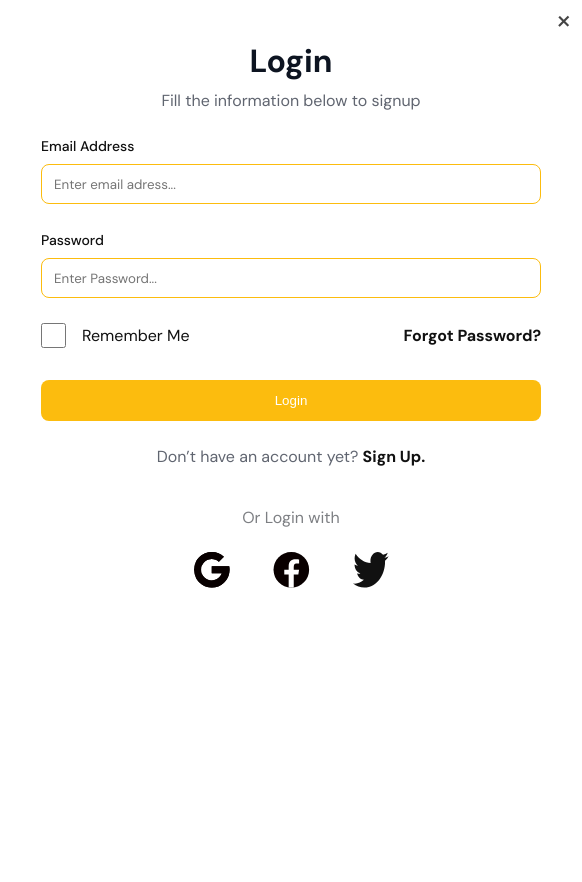
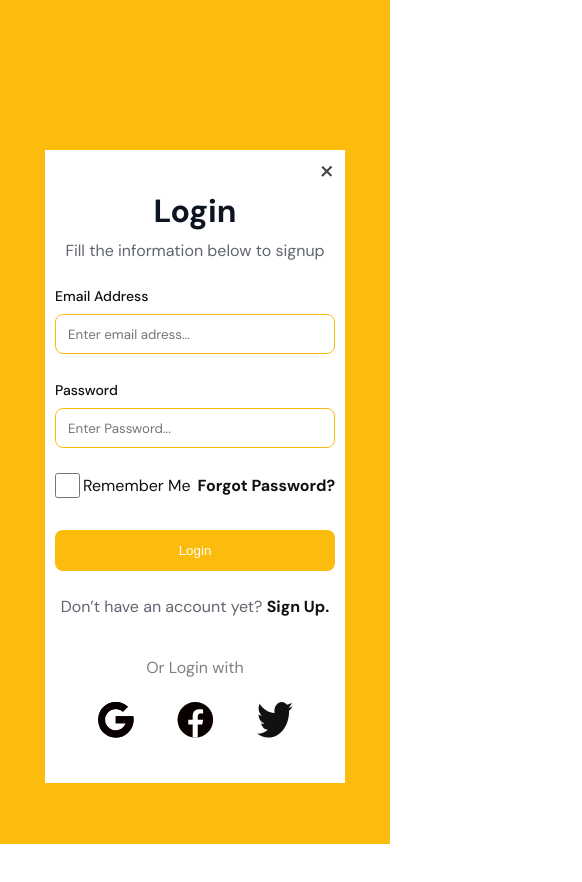
Before and after one commit to smartprincipal/EasyRentt, a React (Create React App) app: page / in a window 390 px wide. Shown: the top 882 px of the page, 582 px wide, since content can reach past the window. Before the commit the page ends 844 px from the top, so only its background shows below. Built offline with nearby package versions, Linux system fonts and the light colour scheme.

Commit message:
Login feature designed and validation effected

```diff
--- a/package.json
+++ b/package.json
@@ -6,11 +6,13 @@
     "@testing-library/jest-dom": "^5.16.5",
     "@testing-library/react": "^13.4.0",
     "@testing-library/user-event": "^13.5.0",
+    "formik": "^2.2.9",
     "react": "^18.2.0",
     "react-dom": "^18.2.0",
     "react-router-dom": "^6.4.3",
     "react-scripts": "5.0.1",
-    "web-vitals": "^2.1.4"
+    "web-vitals": "^2.1.4",
+    "yup": "^0.32.11"
   },
   "scripts": {
     "start": "react-scripts start",
--- a/src/App.js
+++ b/src/App.js
@@ -1,5 +1,6 @@
 // import NavBar from './Components/NavBar/navBar';
 import './App.css';
+import Overlay from './Components/Overlay/Overlay';
 import Login from './Pages/Login/Login';
 
 function App() {
@@ -7,6 +8,7 @@ function App() {
     <div className="App">
 
       {/* <NavBar/> */}
+      <Overlay />
       <Login />
 
     </div>
--- a/src/Components/Button/Button.jsx
+++ b/src/Components/Button/Button.jsx
@@ -2,7 +2,7 @@ import './Button.css'
 const Button = ({style, text, btnClick}) => {
   return (
     <div>
-        <button style={style} onClick='btnClick'>
+        <button type='submit'style={style} >
             {text}
         </button>
     </div>
--- a/src/Components/Overlay/Overlay.css
+++ b/src/Components/Overlay/Overlay.css
@@ -0,0 +1,9 @@
+.overlay-main-container{
+    width: 100%;
+    height: 100%;
+    z-index: 10;
+    position: fixed;
+    top: 0px;
+    left: 0px;
+    background-color: #FCBC0E;
+}
--- a/src/Components/Overlay/Overlay.jsx
+++ b/src/Components/Overlay/Overlay.jsx
@@ -0,0 +1,11 @@
+import './Overlay.css'
+
+const Overlay = () => {
+  return (
+    <div className='overlay-main-container'>
+
+    </div>
+  )
+}
+
+export default Overlay
--- a/src/Pages/Login/Login.css
+++ b/src/Pages/Login/Login.css
@@ -11,7 +11,7 @@
     font-style: normal;
     position: relative;
     padding: 40px 41px;
-    margin: 0 auto;
+    margin: 150px auto;
     background-color: #FFFFFF;
     z-index: 500;
 }
@@ -35,6 +35,14 @@ text-align: center;
 font-size: 14px;
 line-height: 18px;
 color: #111111;
+display: inline-block;
+margin-bottom: 9px;
+}
+.login-email-error, .login-password-error{
+    font-weight: 500;
+font-size: 14px;
+line-height: 18px;
+color: red;
 display: inline-block;
 margin-bottom: 9px;
 }
@@ -110,3 +118,24 @@ text-align: center;
     top: 0px;
     right: 10px;
 }
+
+@media screen and (max-width: 768px) {
+    .login-container{
+        width: 500px
+    }
+}
+@media screen and (max-width: 600px) {
+    .login-container{
+        width: 400px;
+        padding: 40px 20px;
+    }
+}
+@media screen and (max-width: 450px) {
+    .login-container{
+        width: 300px;
+        padding: 40px 10px;
+    }
+    .checkbox-label-container{
+        gap: 3px;
+    }
+}
--- a/src/Pages/Login/Login.jsx
+++ b/src/Pages/Login/Login.jsx
@@ -1,41 +1,128 @@
-import Button from '../../Components/Button/Button'
-import './Login.css'
-import google from '../../Assets/google.svg'
-import facebook from '../../Assets/facebook.svg'
-import twitter from '../../Assets/twitter.svg'
+import Button from "../../Components/Button/Button";
+import "./Login.css";
+import google from "../../Assets/google.svg";
+import facebook from "../../Assets/facebook.svg";
+import twitter from "../../Assets/twitter.svg";
+import { useFormik } from "formik";
+import * as Yup from "yup";
 
-const loginStyle = {width:'100%', height: '41px',background: '#FCBC0E', color: '#fff', borderRadius: '8px', border: 'none'}
+const loginStyle = {
+  width: "100%",
+  height: "41px",
+  background: "#FCBC0E",
+  color: "#fff",
+  borderRadius: "8px",
+  border: "none",
+};
 const Login = () => {
+  const formik = useFormik({
+    initialValues: {
+      email: "",
+      password: "",
+      remember: "",
+    },
+    //validate form
+    validationSchema: Yup.object({
+      email: Yup.string()
+        .email("Invalid email address")
+        .required("email address is required"),
+      password: Yup.string()
+        .min("8")
+        .max("20 ")
+        .required("password is required"),
+      remember: Yup.array(),
+    }),
+    //submit form
+    onSubmit: (values) => {
+      console.log(values);
+    },
+  });
+  console.log(formik.errors);
+
   return (
-    <div className='login-container'>
-        <h3 className='login-heading'>Login</h3>
-        <p className='login-paragraph'>Fill the information below to signup</p>
-        <form action="">
+    <div className="login-container">
+      <h3 className="login-heading">Login</h3>
+      <p className="login-paragraph">Fill the information below to signup</p>
+      <form onSubmit={formik.handleSubmit}>
         <div>
-                <label htmlFor="login-email" className='login-email'>Email Address</label>
-                <input type="text" id='login-email' className='login-email-input' placeholder='Enter email adress...' name='email'/>
+          <label
+            htmlFor="login-email"
+            className={
+              formik.touched.email && formik.errors.email
+                ? "login-email-error"
+                : "login-email"
+            }
+          >
+            {formik.touched.email && formik.errors.email
+              ? formik.errors.email
+              : "Email Address"}
+          </label>
+          <input
+            type="text"
+            id="login-email"
+            className="login-email-input"
+            placeholder="Enter email adress..."
+            name="email"
+            value={formik.values.email}
+            onChange={formik.handleChange}
+            onBlur={formik.handleBlur}
+          />
         </div>
         <div>
-                <label htmlFor="login-password" className='login-password'>Password</label>
-                <input type="text" id='login-password' className='login-password-input' placeholder='Enter Password...' name='password'/>
+          <label
+            htmlFor="login-password"
+            className={
+              formik.touched.password && formik.errors.password
+                ? "login-password-error"
+                : "login-password"
+            }
+          >
+            {formik.touched.password && formik.errors.password
+              ? formik.errors.password
+              : "Password"}
+          </label>
+          <input
+            type="password"
+            id="login-password"
+            className="login-password-input"
+            placeholder="Enter Password..."
+            name="password"
+            value={formik.values.password}
+            onChange={formik.handleChange}
+            onBlur={formik.handleBlur}
+          />
         </div>
-            <div className='login-checkbox-flex'>
-                <div className='checkbox-label-container'>
-                    <input type="checkbox" name="checkbox" id="login-checkbox" className='login-checkbox'/>
-                    <label htmlFor="login-checkbox" className='checkbox-label'>Remember Me</label>
+        <div className="login-checkbox-flex">
+          <div className="checkbox-label-container">
+            <input
+              type="checkbox"
+              name="checkbox"
+              id="login-checkbox"
+              className="login-checkbox"
+              value="checked"
+              onChange={formik.handleChange}
+            />
+            <label htmlFor="login-checkbox" className="checkbox-label">
+              Remember Me
+            </label>
           </div>
-                <p className='login-forgot-password'>Forgot Password?</p>
+          <p className="login-forgot-password">Forgot Password?</p>
         </div>
-            <Button style={loginStyle} text={'Login'} />
+        <Button style={loginStyle} text={"Login"} />
       </form>
-        <p className='login-account-paragraph'>Don’t have an account yet? <span className='login-signup'>Sign Up.</span></p>
-        <p className='login-switch'>Or Login with </p>
-        <div className='login-social-logos'>
-            <img src={google} alt="google logo" /><img src={facebook} alt="facebook logo" className='login-facebook'/><img src={twitter} alt="twitter logo" />
+      <p className="login-account-paragraph">
+        Don’t have an account yet?{" "}
+        <span className="login-signup">Sign Up.</span>
+      </p>
+      <p className="login-switch">Or Login with </p>
+      <div className="login-social-logos">
+        <img src={google} alt="google logo" />
+        <img src={facebook} alt="facebook logo" className="login-facebook" />
+        <img src={twitter} alt="twitter logo" />
       </div>
-        <span className='times'>&times;</span>
+      <span className="times">&times;</span>
     </div>
-  )
-}
+  );
+};
 
-export default Login
+export default Login;
```
Also changed, not shown: 1 other file (tests, documents, lock files or other folders). Lines whose indentation alone changed are shown as unchanged.
